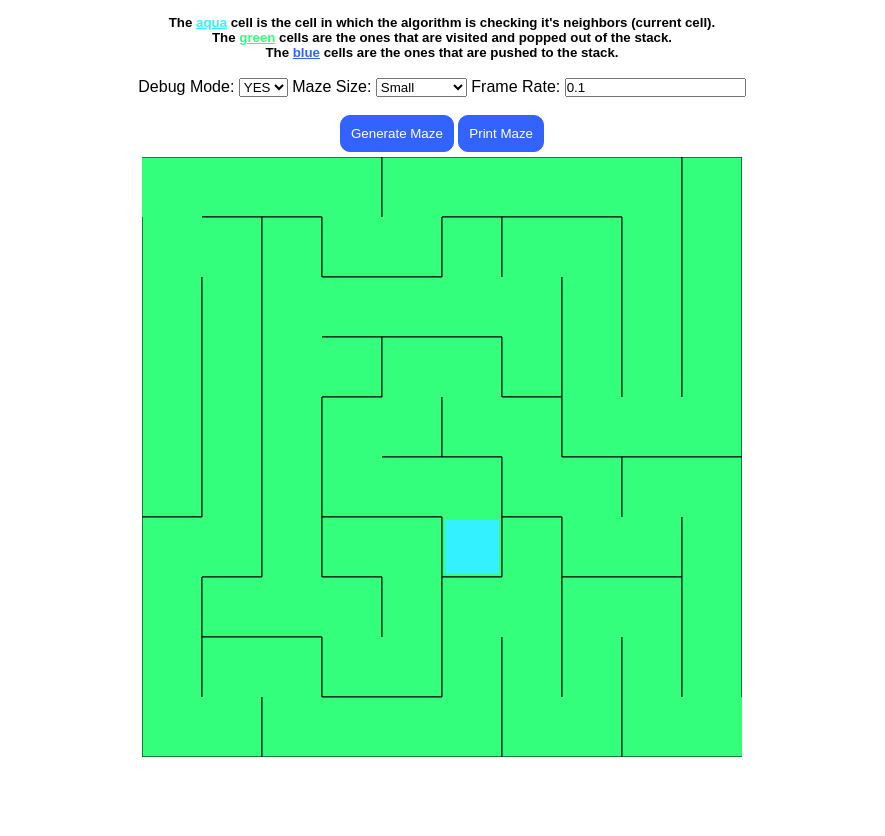
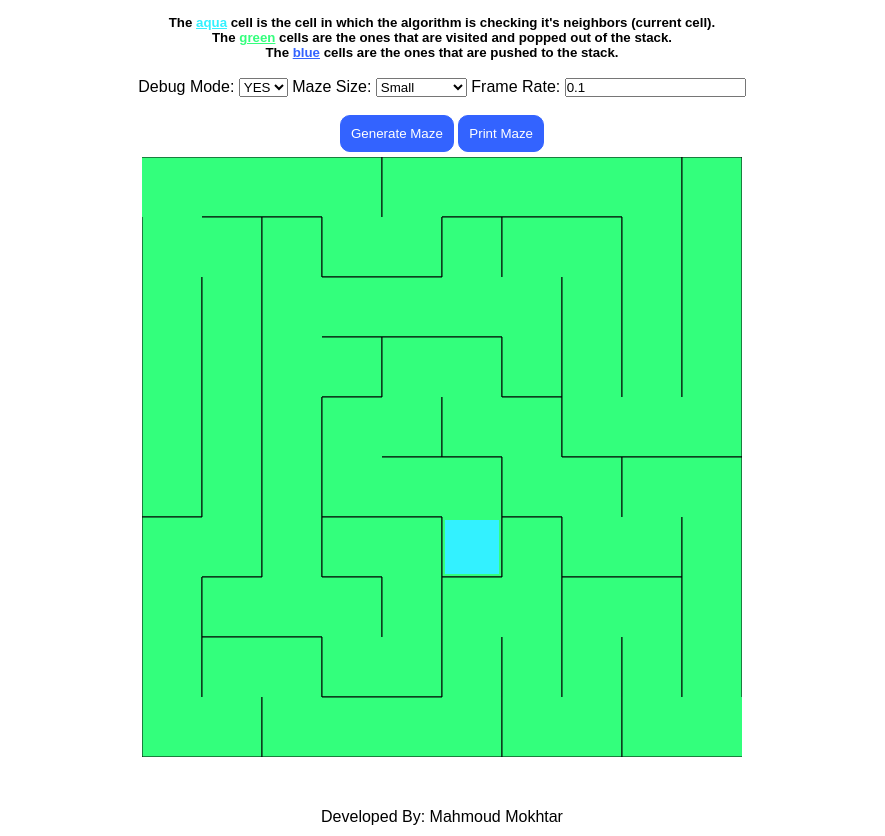
Before and after one commit to mahmok/maze-generator, a website: page index.html in a window 1280 px wide. Shown: the part 61-897 px from the top of the page, without its empty margins (198-1083 px from the left). Before the commit the page ends 823 px from the top, so only its background shows below. Drawn offline with Linux system fonts and the light colour scheme.

Commit message:
Adding developer name

```diff
--- a/index.html
+++ b/index.html
@@ -98,7 +98,9 @@
 
             </div>
             <canvas id="canvas" height="600" width="600"></canvas>
-
+            <br>
+            <br>
+            <p style="padding: 10px;">Developed By: Mahmoud Mokhtar</p>
         </div>
     </body>
     <script src="cell.js"></script>
```
